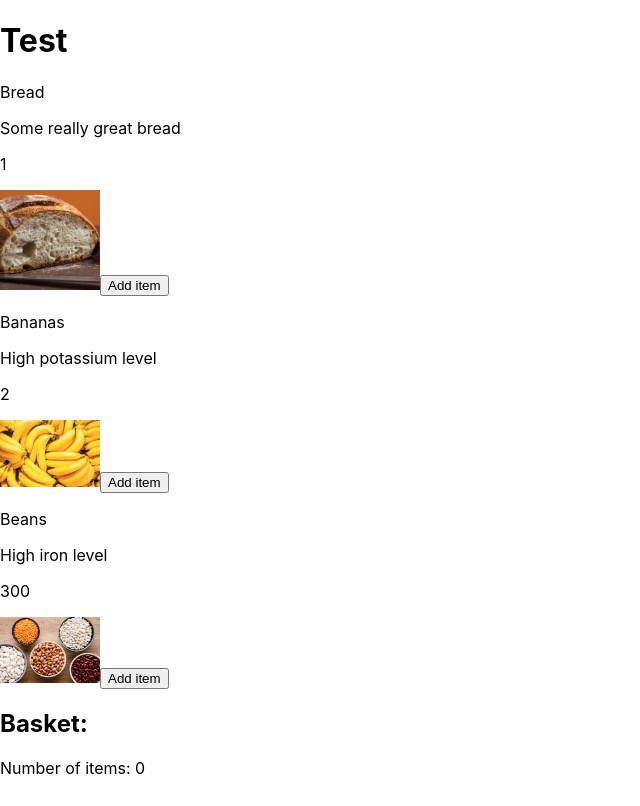
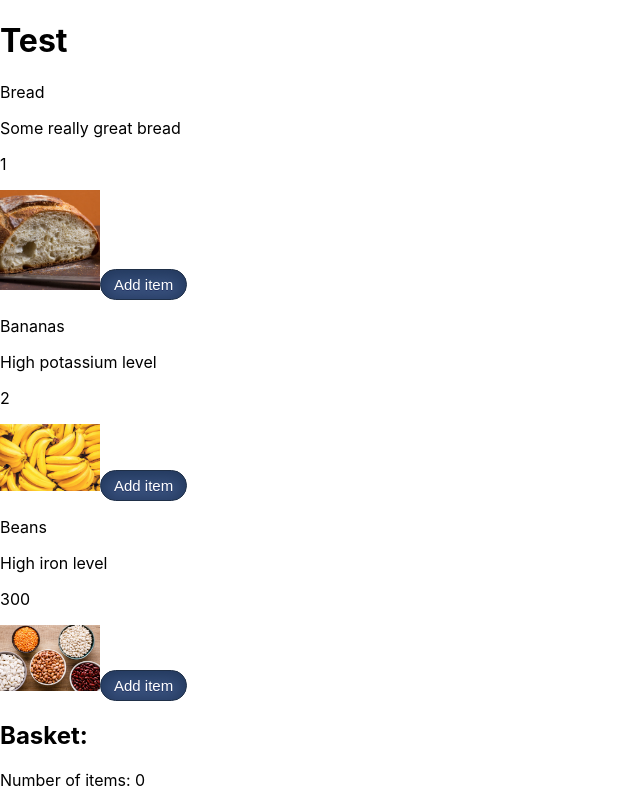
Before and after one commit to J-Rozas/E-Commerce-Lab-React, a React (Create React App) app: page / in a window 1280 px wide. Shown: the whole page, without its empty margins (0-640 px from the left). Built offline with nearby package versions, Linux system fonts and the light colour scheme.

Commit message:
Add styling for Button

```diff
--- a/src/components/ItemDetails.js
+++ b/src/components/ItemDetails.js
@@ -1,4 +1,30 @@
 import React from "react";
+import styled from 'styled-components';
+
+const Button = styled.button`
+	box-shadow: inset 0px 0px 15px 3px #23395e;
+	background: linear-gradient(to bottom, #2e466e 5%, #415989 100%);
+	background-color: #2e466e;
+	border-radius: 17px;
+	border: 1px solid #1f2f47;
+	display: inline-block;
+	cursor: pointer;
+	color: #ffffff;
+	font-family: Arial;
+	font-size: 15px;
+	padding: 6px 13px;
+	text-decoration: none;
+	text-shadow: 0px 1px 0px #263666;
+  &:hover {
+    background: linear-gradient(to bottom, #415989 5%, #2e466e 100%);
+	  background-color: #415989;
+  };
+  &:active {
+    position: relative;
+  	top: 1px;
+  }
+`;
+
 
 const ItemDetail = ({item, updateCustomerBasket}) => {
 
@@ -12,7 +38,7 @@ const ItemDetail = ({item, updateCustomerBasket}) => {
       <p>{item.description}</p>
       <p>{item.price}</p>
       <img src={item.img} width='100' height='auto'></img>
-      <button onClick={handleClick} value={item.name}>Add item</button>
+      <Button onClick={handleClick} value={item.name}>Add item</Button>
     </div>
   )
 }
```
